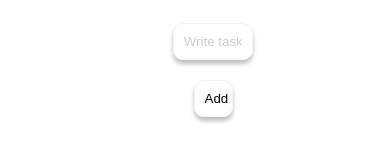
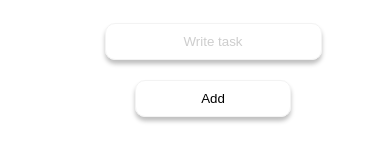
Before and after one commit to matiassalicru/Task-app, a plain HTML site: page index.html in a window 390 px wide. Shown: the top 162 px of the page. Drawn offline with Linux system fonts and the light colour scheme.

Commit message:
mobile fixed

```diff
--- a/style.css
+++ b/style.css
@@ -112,6 +112,7 @@
 
   .input-text{
       margin-bottom: 20px;
+      width: 50vw;
   }
 
   .input-text::placeholder{
@@ -120,7 +121,7 @@
   }
 
   .input-submit{
-      width: 10vw;
+      width: 40vw;
   }
 
 }
```
